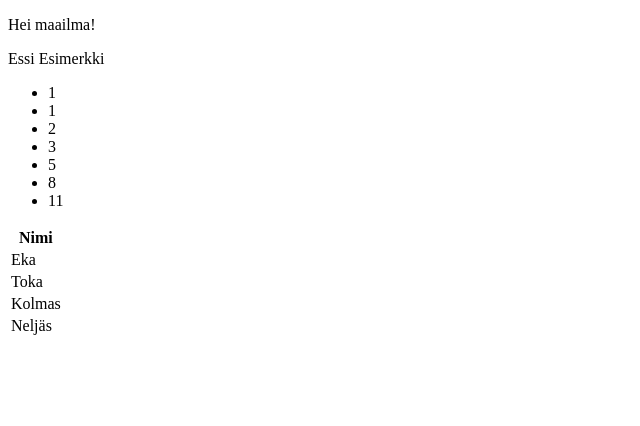
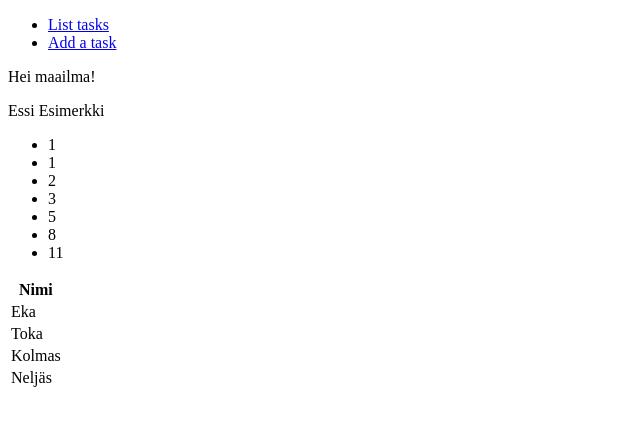
Before and after one commit to pe5/Usein-kysytyt-kysymykset, a Flask app: page /demo in a window 1280 px wide. Shown: the top 426 px of the page, without its empty margins (0-640 px from the left). Run offline with Flask 2, Linux system fonts and the light colour scheme.

Commit message:
ohjelman ulosanti

```diff
--- a/templates/layout.html
+++ b/templates/layout.html
@@ -2,13 +2,18 @@
   <html>
     <head>
       <meta charset="utf-8">
-      <title>Demo</title>
+      <title>TodoApplication</title>
     </head>
 
     <body>
+      <ul>
+	<li><a href="{{ url_for('tasks_index') }}">List tasks</a></li>
+	<li><a href="{{ url_for('tasks_form') }}">Add a task</a></li>
+      </ul>
+
       {% block body %}
       <p>
-	Tähän tuodaan sisältö muualta.
+	Content.
       </p>
       {% endblock %}
     </body>
```
